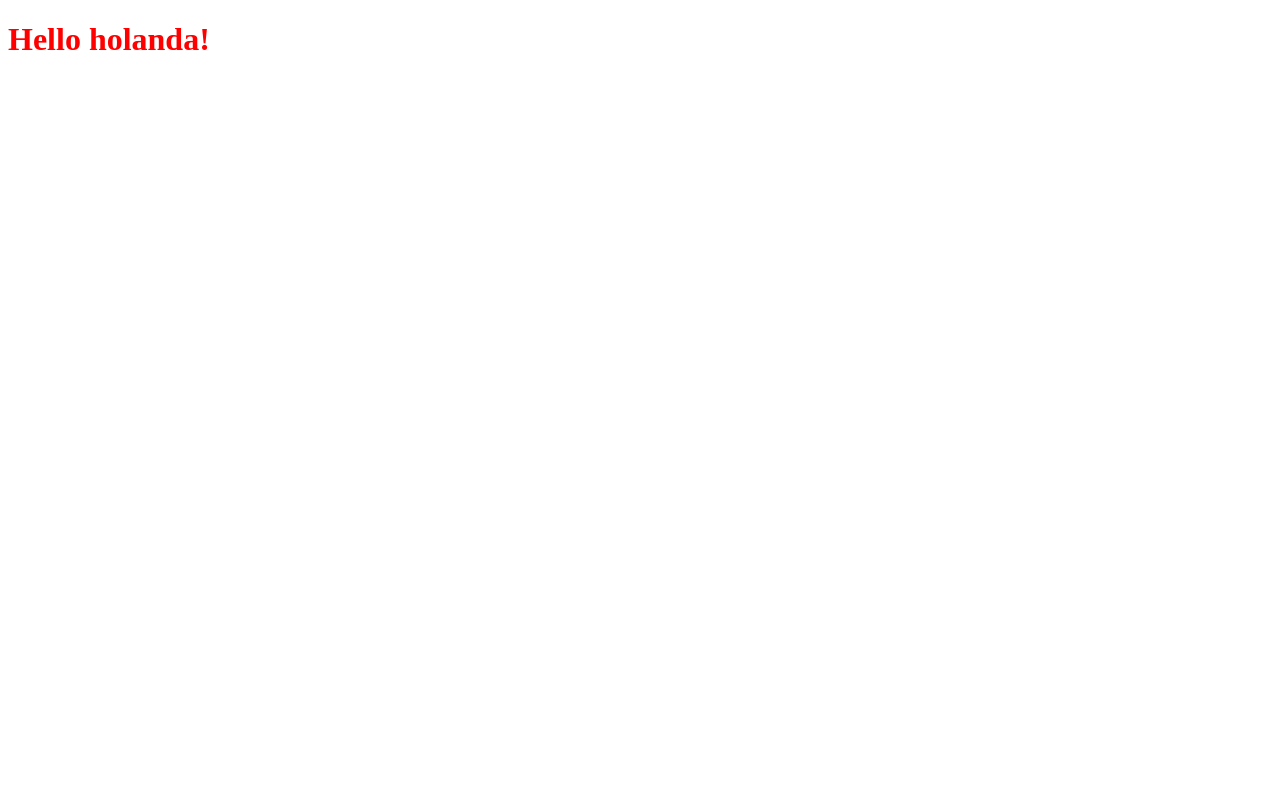
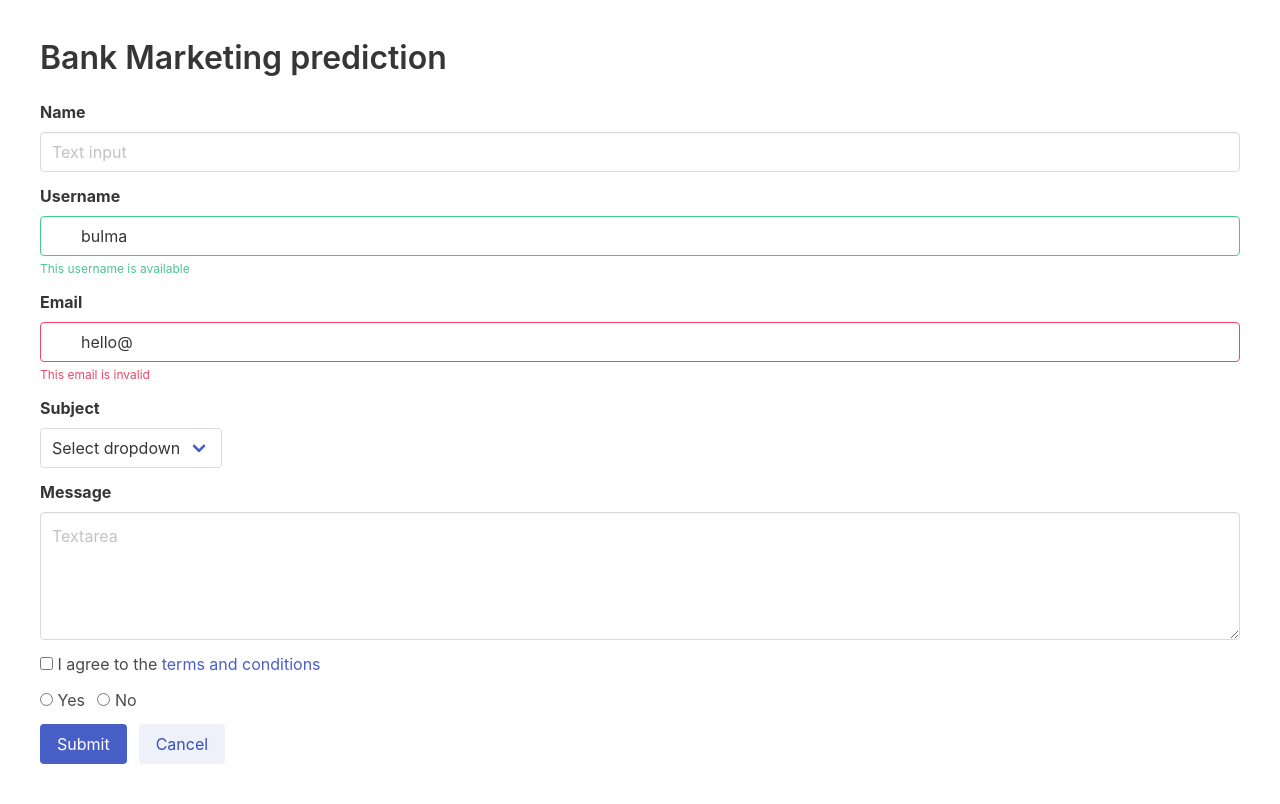
Before and after one commit to jcaviedesc/logistic_regression-bank, a Flask app: page /bank-marketing/ in a window 1280 px wide. Before the commit the page is almost empty. Before the commit the page ends 50 px from the top, so only its background shows below. Run offline with Flask 2, Linux system fonts and the light colour scheme.

Commit message:
add bulma css

```diff
--- a/application.py
+++ b/application.py
@@ -2,7 +2,6 @@ from flask import Flask, render_template
 
 app = Flask(__name__)
 
-@app.route('/')
-@app.route('/bank-marketing/')
+@app.route('/bank-marketing/', methods=["GET", "POST"])
 def bank_marketing():
     return render_template('bankMarketing.html', name="holanda")
--- /dev/null
+++ b/static/style.css
@@ -0,0 +1,6 @@
+body {
+    margin: 40px;
+}
+.mkg-container{
+    margin: 40px;
+}
--- a/static/styles.css
+++ /dev/null
@@ -1,3 +0,0 @@
-h1 {
-    color: red;
-}
--- a/templates/bankMarketing.html
+++ b/templates/bankMarketing.html
@@ -1,8 +1,94 @@
-<!doctype html>
-<title>Bank Marketing prediction</title>
-<link rel="stylesheet" href="{{ url_for('static', filename='styles.css') }}">
-{% if name %}
-  <h1>Hello {{ name }}!</h1>
-{% else %}
-  <h1>Hello, World!</h1>
-{% endif %}
+{% extends "base_template.html" %}
+
+{% block title %}Bank Marketing prediction{% endblock %}
+{% block content %}
+<section>
+  <h1 class="title">Bank Marketing prediction</h1>
+  <form method="post">
+    <div class="field">
+      <label class="label">Name</label>
+      <div class="control">
+        <input class="input" type="text" placeholder="Text input">
+      </div>
+    </div>
+
+    <div class="field">
+      <label class="label">Username</label>
+      <div class="control has-icons-left has-icons-right">
+        <input class="input is-success" type="text" placeholder="Text input" value="bulma">
+        <span class="icon is-small is-left">
+          <i class="fas fa-user"></i>
+        </span>
+        <span class="icon is-small is-right">
+          <i class="fas fa-check"></i>
+        </span>
+      </div>
+      <p class="help is-success">This username is available</p>
+    </div>
+
+    <div class="field">
+      <label class="label">Email</label>
+      <div class="control has-icons-left has-icons-right">
+        <input class="input is-danger" type="email" placeholder="Email input" value="hello@">
+        <span class="icon is-small is-left">
+          <i class="fas fa-envelope"></i>
+        </span>
+        <span class="icon is-small is-right">
+          <i class="fas fa-exclamation-triangle"></i>
+        </span>
+      </div>
+      <p class="help is-danger">This email is invalid</p>
+    </div>
+
+    <div class="field">
+      <label class="label">Subject</label>
+      <div class="control">
+        <div class="select">
+          <select>
+            <option>Select dropdown</option>
+            <option>With options</option>
+          </select>
+        </div>
+      </div>
+    </div>
+
+    <div class="field">
+      <label class="label">Message</label>
+      <div class="control">
+        <textarea class="textarea" placeholder="Textarea"></textarea>
+      </div>
+    </div>
+
+    <div class="field">
+      <div class="control">
+        <label class="checkbox">
+          <input type="checkbox">
+          I agree to the <a href="#">terms and conditions</a>
+        </label>
+      </div>
+    </div>
+
+    <div class="field">
+      <div class="control">
+        <label class="radio">
+          <input type="radio" name="question">
+          Yes
+        </label>
+        <label class="radio">
+          <input type="radio" name="question">
+          No
+        </label>
+      </div>
+    </div>
+
+    <div class="field is-grouped">
+      <div class="control">
+        <button class="button is-link">Submit</button>
+      </div>
+      <div class="control">
+        <button class="button is-link is-light">Cancel</button>
+      </div>
+    </div>
+  </form>
+</section>
+{% endblock %}
--- /dev/null
+++ b/templates/base_template.html
@@ -0,0 +1,12 @@
+<!doctype html>
+<html lang="es">
+<head>
+    <meta charset="UTF-8">
+    <title>{% block title %}{% endblock %}</title>
+    <link rel="stylesheet" href="https://cdn.jsdelivr.net/npm/bulma@0.9.1/css/bulma.min.css">
+    <link rel="stylesheet" href="{{ url_for('static', filename='style.css') }}">
+</head>
+<body class="mkg-container">
+    {% block content %}{% endblock %}
+</body>
+</html>
```
